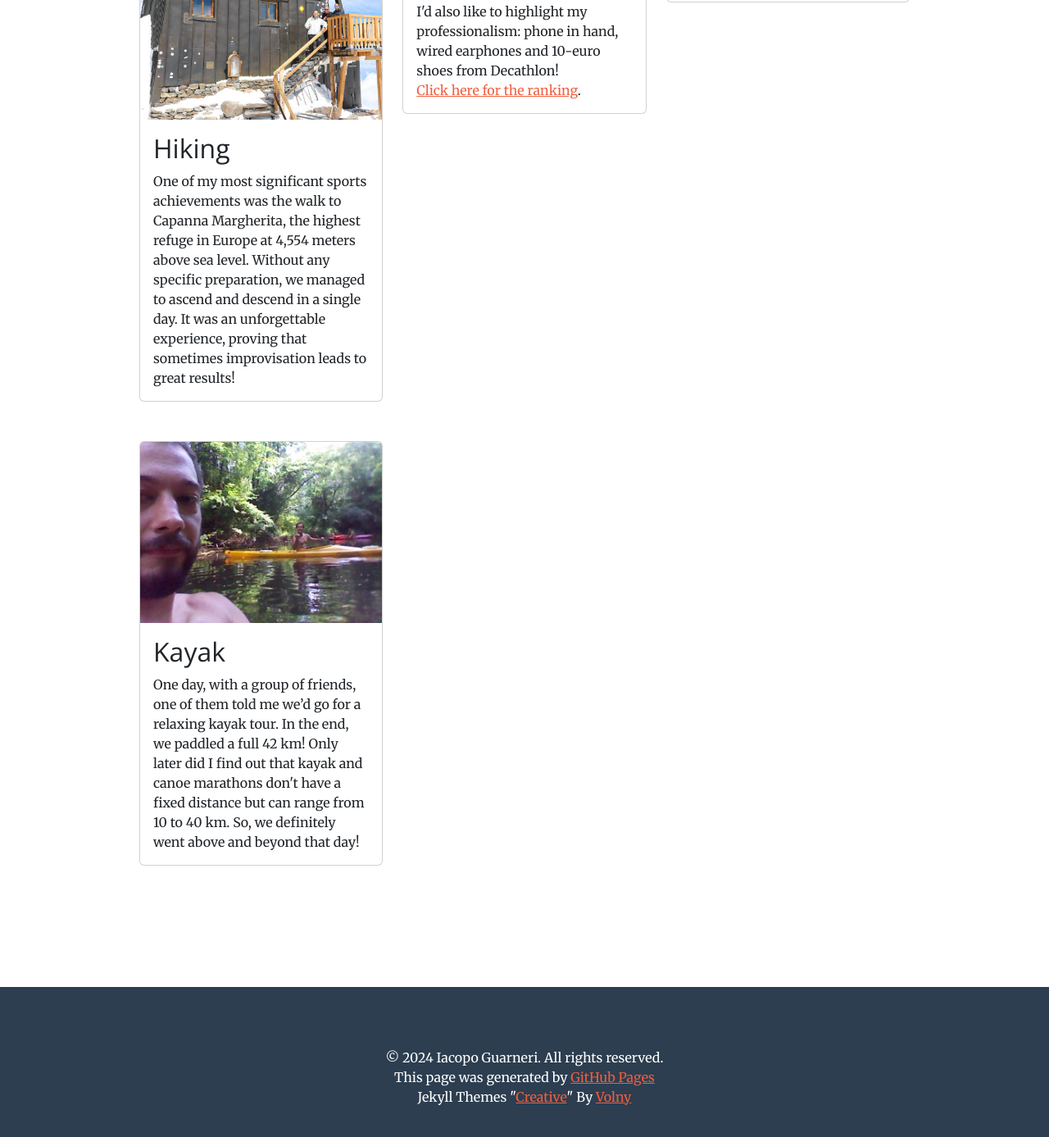
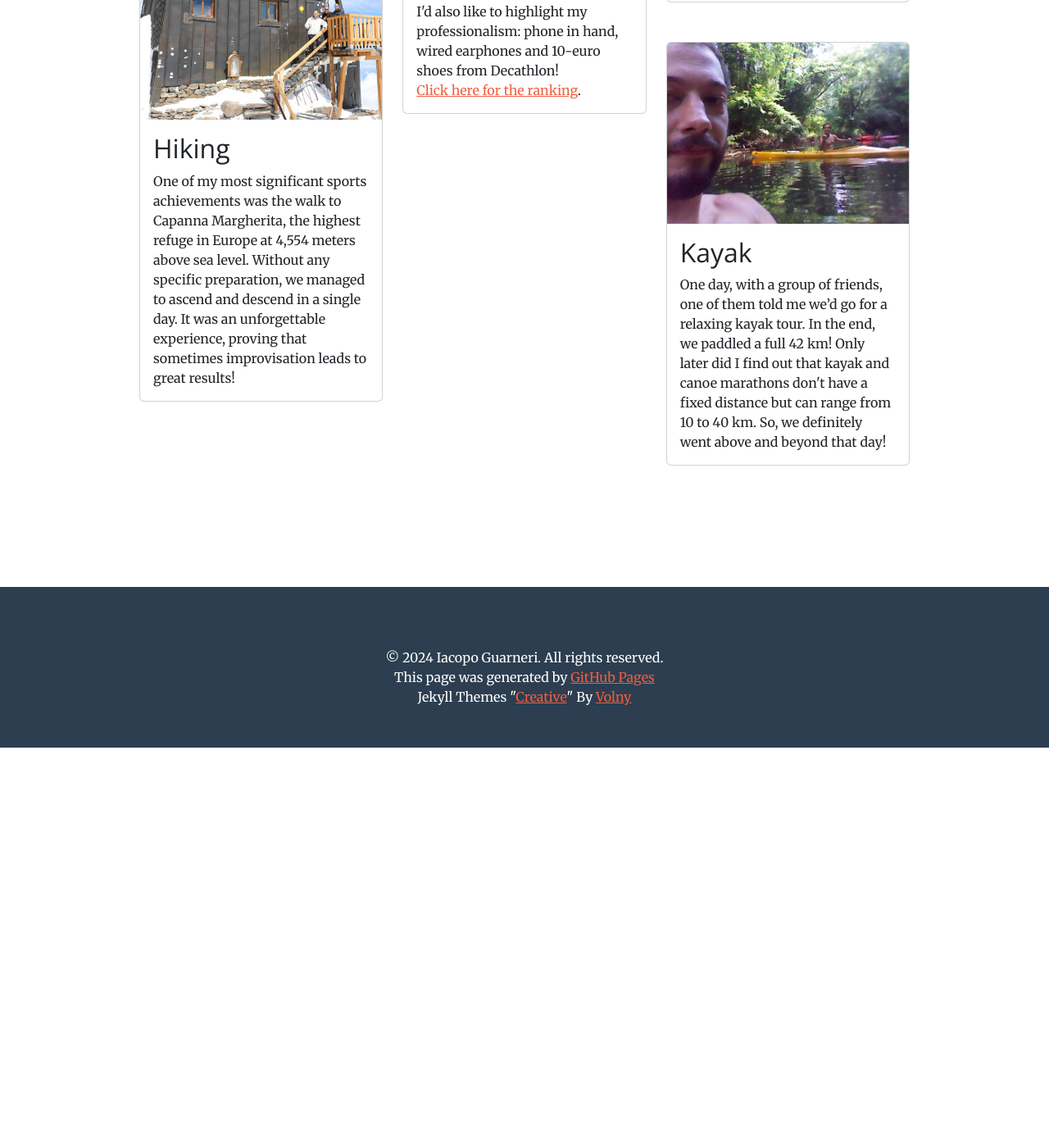
Before and after one commit to iacoposk8/iacoposk8.github.io, a Jekyll site: the page built from sports.html, in a window 1280 px wide and 1400 px high, scrolled down 2067 px. Shown: the top 1387 px of the window at 82% size. Built offline with Jekyll 4.4.1, drawn with Linux system fonts in a browser that asks for light colours; a script that is not in the unit is left out; after the commit the page ends 2979 px from its top, so only the background shows below that.

Commit message:
Update sports.html

```diff
--- a/sports.html
+++ b/sports.html
@@ -33,14 +33,6 @@ title: Best Sports Moments
       </div>
     </div>
 
-    <div class="card mb-5">
-      <a href="img/sports/Kayak.jpg" target="_blank"><img src="img/sports/Kayak.jpg" class="card-img-top"></a>
-      <div class="card-body">
-        <h2 class="card-title">Kayak</h2>
-        <p class="card-text">One day, with a group of friends, one of them told me we’d go for a relaxing kayak tour. In the end, we paddled a full 42 km! Only later did I find out that kayak and canoe marathons don't have a fixed distance but can range from 10 to 40 km. So, we definitely went above and beyond that day!</p>
-      </div>
-      <div class="strava-embed-placeholder" data-embed-type="activity" data-embed-id="5779532566" data-style="standard"></div>
-    </div>
   </div>
   <div class="col-md-4">
     <div class="card mb-5">
@@ -84,6 +76,16 @@ title: Best Sports Moments
       </div>
       <div class="strava-embed-placeholder" data-embed-type="activity" data-embed-id="5779494328" data-style="standard"></div>
     </div>
+
+    <div class="card mb-5">
+      <a href="img/sports/Kayak.jpg" target="_blank"><img src="img/sports/Kayak.jpg" class="card-img-top"></a>
+      <div class="card-body">
+        <h2 class="card-title">Kayak</h2>
+        <p class="card-text">One day, with a group of friends, one of them told me we’d go for a relaxing kayak tour. In the end, we paddled a full 42 km! Only later did I find out that kayak and canoe marathons don't have a fixed distance but can range from 10 to 40 km. So, we definitely went above and beyond that day!</p>
+      </div>
+      <div class="strava-embed-placeholder" data-embed-type="activity" data-embed-id="5779532566" data-style="standard"></div>
+    </div>
+
   </div>
 </div>
 
```
